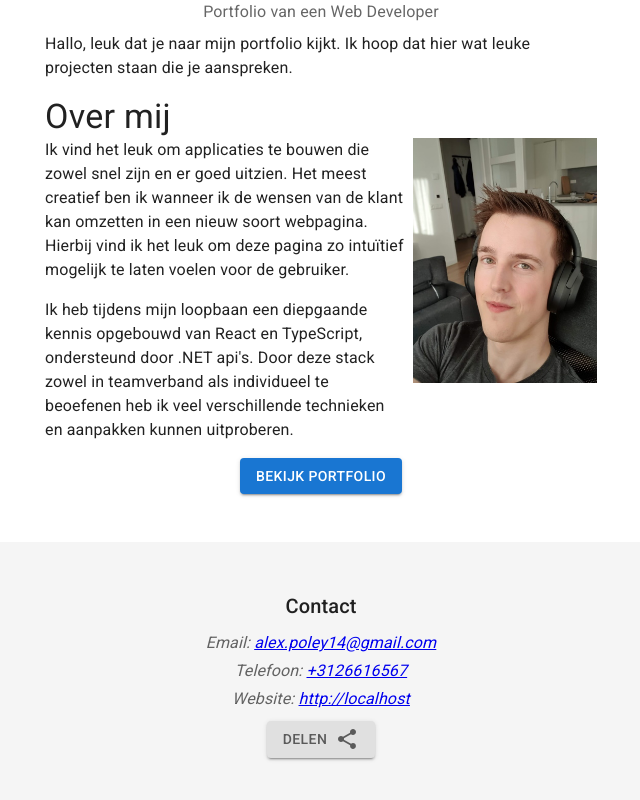
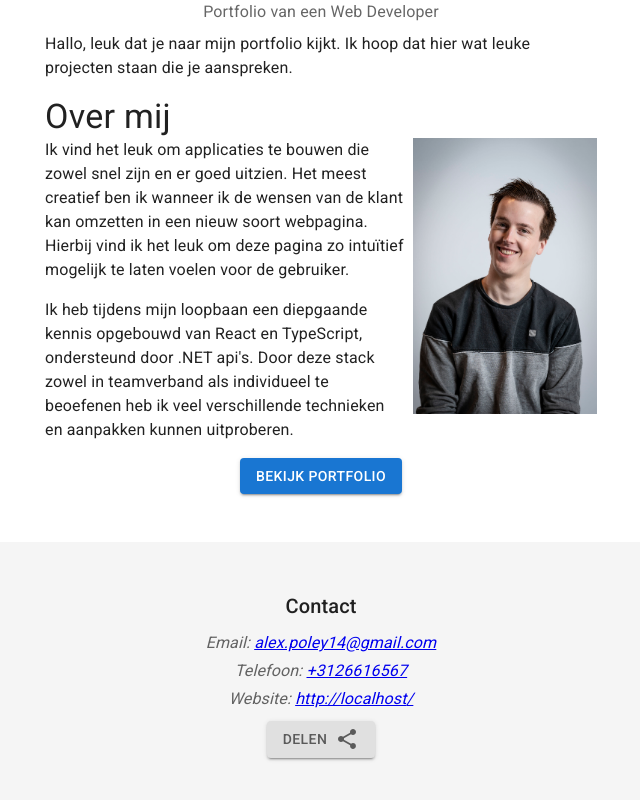
Before and after one commit to Raideron/CV, a Next.js app: page / in a window 1280 px wide. Shown: the part 202-1002 px from the top of the page, without its empty margins (319-959 px from the left). Built offline with nearby package versions, Linux system fonts and the light colour scheme.

Commit message:
Change profile pic

```diff
--- a/pages/_app.tsx
+++ b/pages/_app.tsx
@@ -157,7 +157,7 @@ const App = (props: AppProps) => {
 					variant="subtitle1"
 					align="center"
 					color="text.secondary"
-					component="p"
+					// component="p"
 				>
 					<address>
 						Email:{" "}
@@ -172,6 +172,7 @@ const App = (props: AppProps) => {
 							<a>
 								{typeof window !== "undefined" &&
 									window.location.origin + router.basePath}
+									{router.route}
 							</a>
 						</Link>
 						<br />
--- a/pages/index.tsx
+++ b/pages/index.tsx
@@ -8,7 +8,7 @@ import { NextPage } from "next";
 import Link from "next/link";
 import Image from "next/image";
 import { useTheme } from "@mui/material";
-import AlexImg from "../public/alex.jpg";
+import AlexImg from "../public/alex2.jpg";
 
 export const AlbumPage: NextPage = () => {
 	const theme = useTheme();
```
Also changed, not shown: public/alex2.jpg (added).
